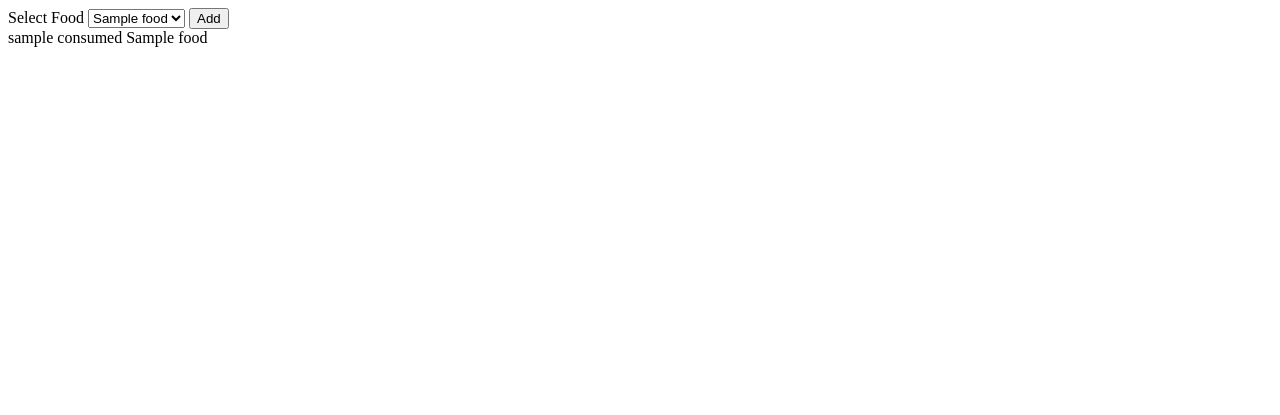
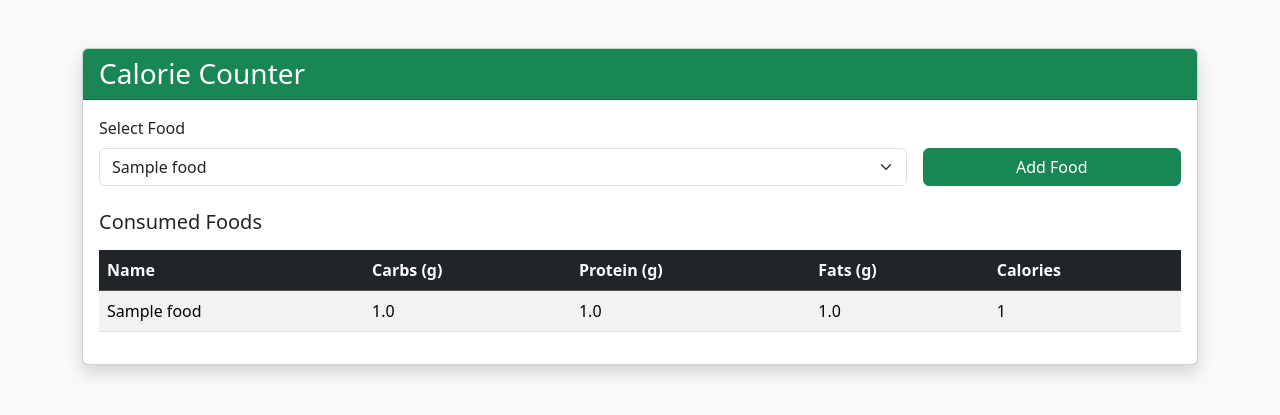
Before and after one commit to sajjadzolghadr/Django-Calorie-Count, a Django app: page / in a window 1280 px wide. Shown: the top 415 px of the page. Run offline with Django 5.2, Linux system fonts and the light colour scheme; a user stored in the database is signed in; tables that the repository leaves empty hold one stand-in row (values such as "Sample post").

Commit message:
feat: add consumed foods table and enhance index UI

```diff
--- a/mysite/myapp/templates/myapp/index.html
+++ b/mysite/myapp/templates/myapp/index.html
@@ -2,13 +2,30 @@
 <html lang="en">
 <head>
     <meta charset="UTF-8">
-    <title>CalorieCount</title>
+    <meta name="viewport" content="width=device-width, initial-scale=1.0">
+    <title>Calorie Count</title>
+
+    <link href="https://cdn.jsdelivr.net/npm/bootstrap@5.3.7/dist/css/bootstrap.min.css" rel="stylesheet">
 </head>
-<body>
-      <form method="POST">
+<body class="bg-light">
+
+<div class="container py-5">
+
+    <div class="card shadow">
+
+        <div class="card-header bg-success text-white">
+            <h3 class="mb-0">Calorie Counter</h3>
+        </div>
+
+        <div class="card-body">
+
+            <form method="POST" class="row g-3 align-items-end mb-4">
                 {% csrf_token %}
-         <label>Select Food</label>
-         <select name="food">
+
+                <div class="col-md-9">
+                    <label class="form-label">Select Food</label>
+
+                    <select name="food" class="form-select">
 
                         {% for food in foods %}
                             <option value="{{ food.id }}">
@@ -17,12 +34,61 @@
                         {% endfor %}
 
                     </select>
-          <button type="submit">Add</button>
+                </div>
+
+                <div class="col-md-3">
+                    <button type="submit" class="btn btn-success w-100">
+                        Add Food
+                    </button>
+                </div>
 
             </form>
+
+            <h5 class="mb-3">Consumed Foods</h5>
+
+            <table class="table table-striped table-hover align-middle">
+
+                <thead class="table-dark">
+                    <tr>
+                        <th>Name</th>
+                        <th>Carbs (g)</th>
+                        <th>Protein (g)</th>
+                        <th>Fats (g)</th>
+                        <th>Calories</th>
+                    </tr>
+                </thead>
+
+                <tbody>
+
                     {% for c in consumed_food %}
-        {{c}}<br>
+
+                        <tr>
+                            <td>{{ c.food_consume.name }}</td>
+                            <td>{{ c.food_consume.carbs }}</td>
+                            <td>{{ c.food_consume.protein }}</td>
+                            <td>{{ c.food_consume.fats }}</td>
+                            <td>{{ c.food_consume.calories }}</td>
+                        </tr>
+
+                    {% empty %}
+
+                        <tr>
+                            <td colspan="5" class="text-center text-muted">
+                                No consumed foods yet.
+                            </td>
+                        </tr>
+
                     {% endfor %}
+
+                </tbody>
+
+            </table>
+
+        </div>
+
+    </div>
+
+</div>
 
 </body>
 </html>
--- a/mysite/myapp/views.py
+++ b/mysite/myapp/views.py
@@ -11,8 +11,8 @@
             user=request.user,
             food_consume=food
         )
-    else:
-        consumed_food = Consume.objects.filter(user=request.user)
+
+    consumed_food = Consume.objects.filter(user=request.user)
     return render(request, "myapp/index.html", {
         "foods": foods,
         "consumed_food": consumed_food
```
Lines whose indentation alone changed are shown as unchanged.
